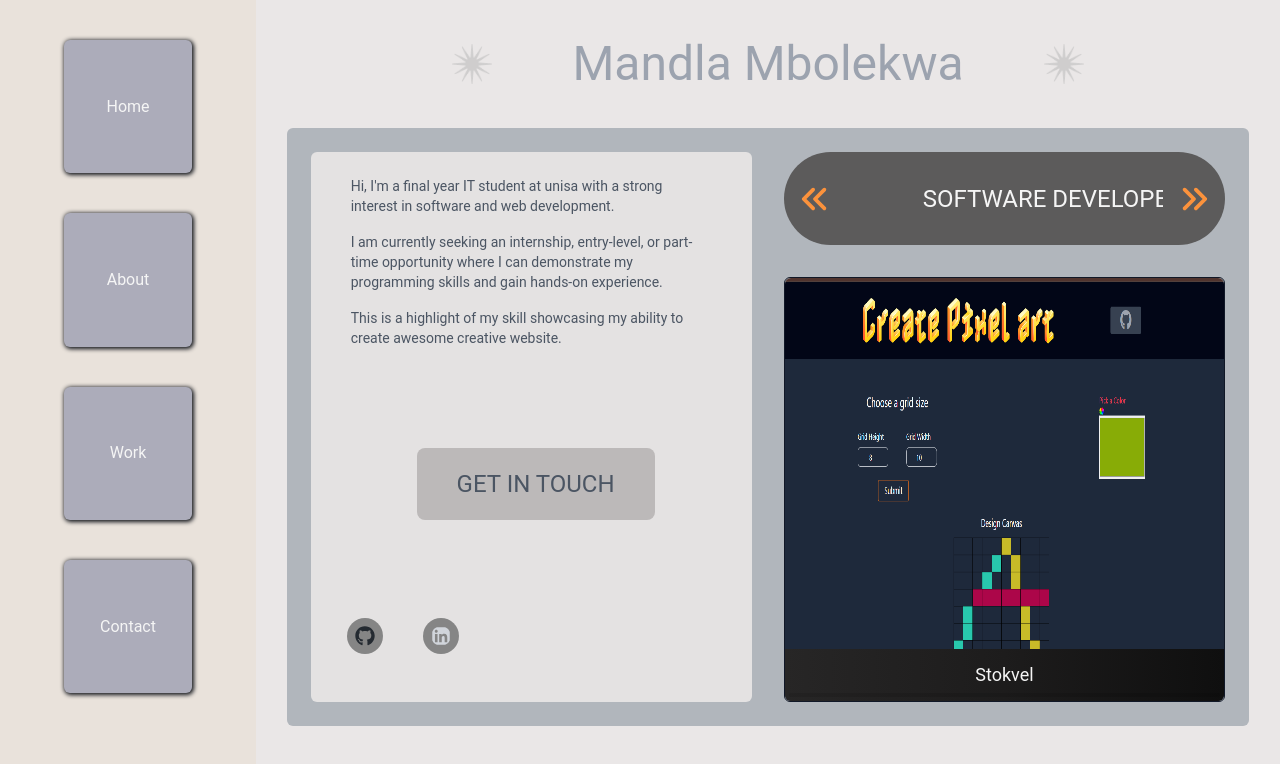
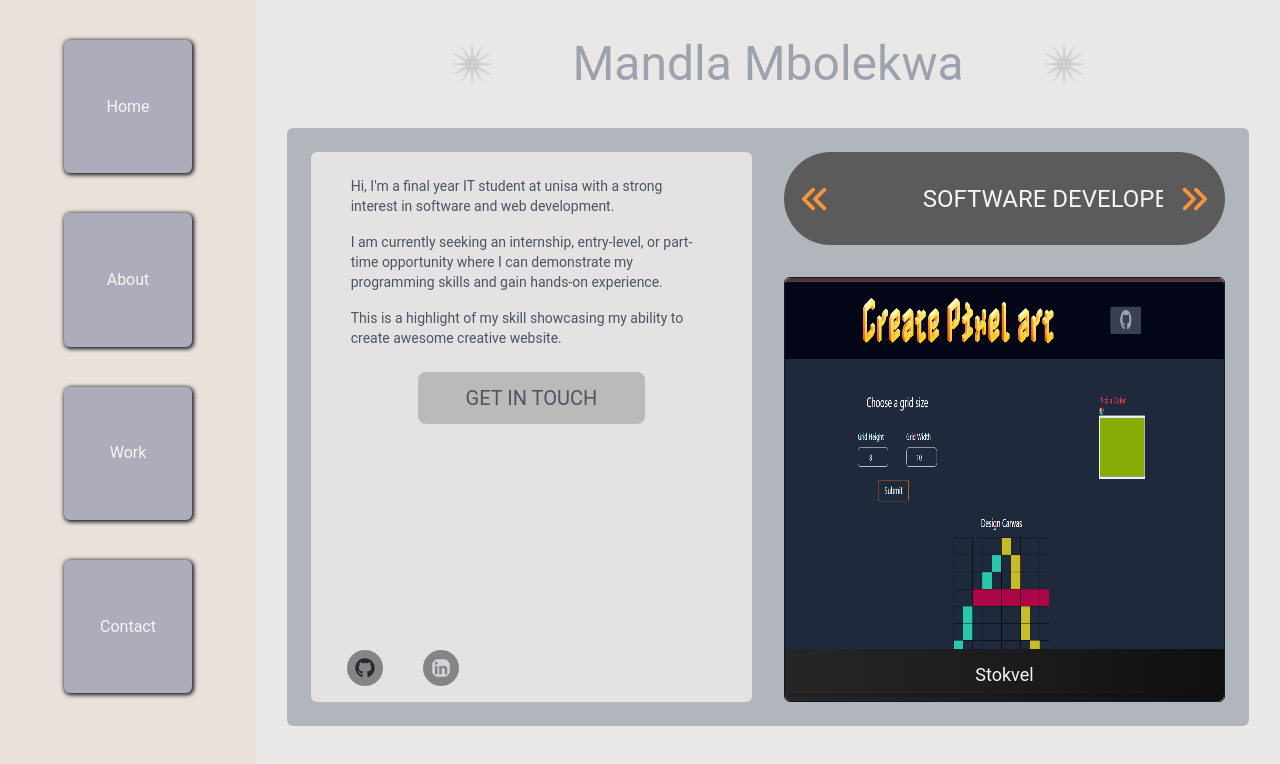
Before and after one commit to 23Mandla/portfolio, a React (Create React App) app: page / in a window 1280 px wide. Shown: the top 764 px of the page. Built offline with nearby package versions, Linux system fonts and the light colour scheme.

Commit message:
home page features

```diff
--- a/src/componets/Home/Home.js
+++ b/src/componets/Home/Home.js
@@ -32,10 +32,10 @@ export default function Home() {
             This is a highlight of my skill showcasing my ability to create
             awesome creative website.
           </p>
-          <div className="absolute left-[24%] bottom-[33%] px-10 py-5  bg-[#bcb9b9] transition ease-in-out duration-300 rounded-lg cursor-pointer hover:bg-slate-300 hover:text-black ">
-            <h1 className="text-2xl">GET IN TOUCH</h1>
+          <div className="w-[60%] left-[24%] m-auto mt-4 py-3  bg-[#bcb9b9] transition ease-in-out duration-300 rounded-lg cursor-pointer hover:bg-slate-300 hover:text-black ">
+            <h1 className="text-xl text-center">GET IN TOUCH</h1>
           </div>
-          <div className="absolute bottom-2 w-1/2 pl-1 flex gap-10  pt-5 pb-10">
+          <div className="absolute bottom-0 w-1/2 pl-1 flex gap-10 pb-4">
             <div className="bg-[#858585] p-2 flex items-center justify-center rounded-full hover:scale-110 transition-all">
               <FaGithub className="text-xl text-[#242a31] cursor-pointer" />
             </div>
```
